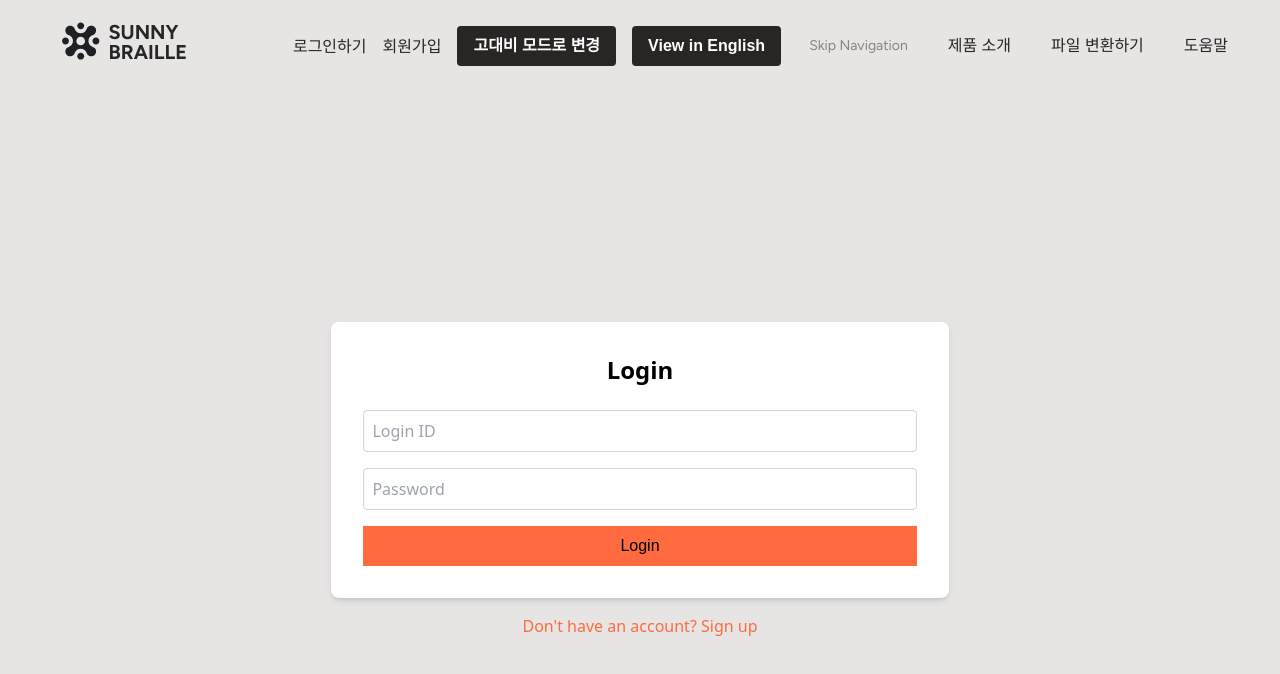
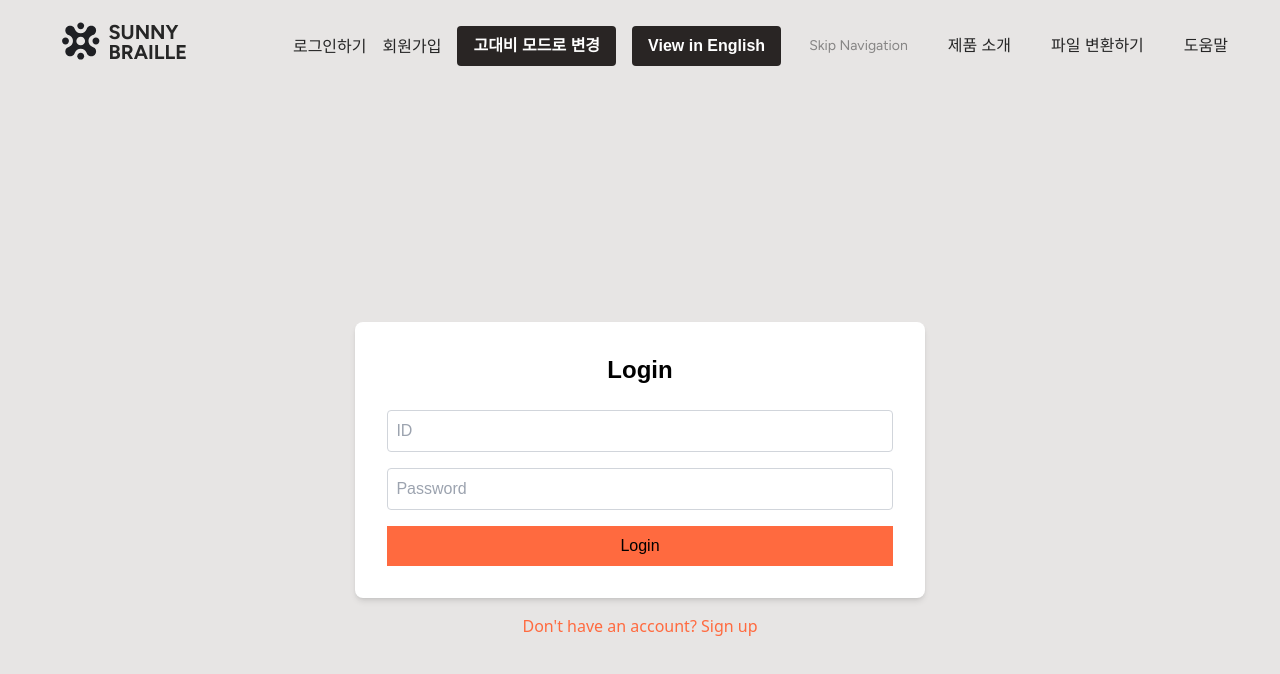
Before and after one commit to Sunflower-yonsei/Sunflower_FE, a React (Create React App) app in the folder my-app/: page /login in a window 1280 px wide. Shown: the top 674 px of the page. Built offline with nearby package versions, Linux system fonts and the light colour scheme; a web font is replaced by a local one.

Commit message:
Fix: Routing error (lack of *)

```diff
--- a/my-app/src/App.tsx
+++ b/my-app/src/App.tsx
@@ -34,9 +34,9 @@ function App() {
               {/* download page */}
               <Route path="/download/*" element={<DownloadPage />} />
 
-              <Route path="/login" element={<LoginPage />} />
+              <Route path="/login/*" element={<LoginPage />} />
 
-              <Route path="/signup" element={<SignUpPage />} />
+              <Route path="/signup/*" element={<SignUpPage />} />
             </Routes>
           </BrowserRouter>
         </LanguageProvider>
--- a/my-app/src/components/LoginPage.tsx
+++ b/my-app/src/components/LoginPage.tsx
@@ -57,7 +57,7 @@ const LoginPage: React.FC = () => {
       } else {
         setError("An unexpected error occurred.");
       }
-      console.error("Error during login:", error);
+      alert("Error during login: " + error);
     }
   };
 
@@ -78,18 +78,22 @@ const LoginPage: React.FC = () => {
             className="p-8 bg-white shadow-md rounded-lg"
             onSubmit={handleLogin}
           >
-            <h2 className="text-2xl font-semibold mb-6 text-center">Login</h2>
+            <h2
+              className={`${textClassName} text-2xl font-semibold mb-6 text-center`}
+            >
+              Login
+            </h2>
             <input
-              className="w-full p-2 mb-4 border border-gray-300 rounded focus:ring-2 focus:ring-[#FF6A3F] focus:outline-none"
+              className={`${textClassName} w-full p-2 mb-4 border border-gray-300 rounded focus:ring-2 focus:ring-[#FF6A3F] focus:outline-none`}
               type="text"
               value={loginId}
               onChange={(e) => setLoginId(e.target.value)}
-              placeholder="Login ID"
+              placeholder="ID"
               autoComplete="username"
               required
             />
             <input
-              className="w-full p-2 mb-4 border border-gray-300 rounded focus:ring-2 focus:ring-[#FF6A3F] focus:outline-none"
+              className={`${textClassName} w-full p-2 mb-4 border border-gray-300 rounded focus:ring-2 focus:ring-[#FF6A3F] focus:outline-none`}
               type="password"
               value={password}
               onChange={(e) => setPassword(e.target.value)}
--- a/my-app/src/components/SignUpPage.tsx
+++ b/my-app/src/components/SignUpPage.tsx
@@ -55,7 +55,12 @@ const SignUpPage: React.FC = () => {
         password,
       });
       if (response.status === 201) {
-        navigate("/");
+        alert(
+          language === "ko"
+            ? "회원가입이 완료되었습니다.\n지금 바로 로그인하세요!"
+            : "Sign up successful.\nPlease log in now!"
+        );
+        navigate("/login");
       }
     } catch (error) {
       if (axios.isAxiosError(error)) {
@@ -85,7 +90,11 @@ const SignUpPage: React.FC = () => {
             className="p-8 bg-white shadow-md rounded-lg"
             onSubmit={handleSignUp}
           >
-            <h2 className="text-2xl font-semibold mb-6 text-center">Sign Up</h2>
+            <h2
+              className={`${textClassName} text-2xl font-semibold mb-6 text-center`}
+            >
+              Sign Up
+            </h2>
 
             <input
               className={`${textClassName} w-full p-2 mb-4 border ${
@@ -94,7 +103,7 @@ const SignUpPage: React.FC = () => {
               type="text"
               value={loginId}
               onChange={(e) => setLoginId(e.target.value)}
-              placeholder="Login ID"
+              placeholder="ID"
               autoComplete="username"
               required
             />
```
